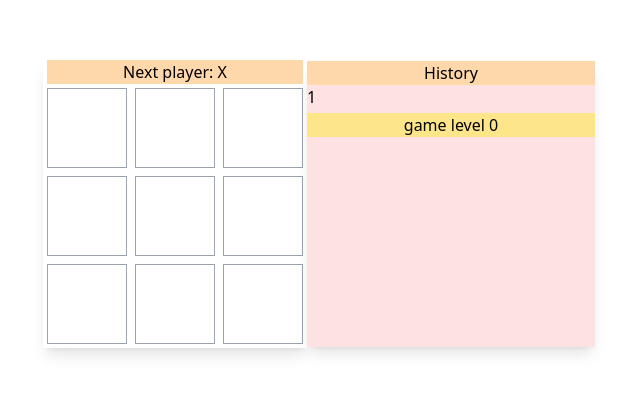
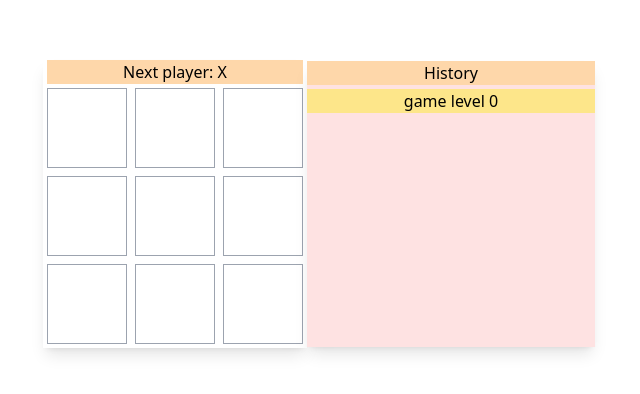
Before and after one commit to rayhansharif-OIW/lws-projects, a React (Vite) app: page / in a window 1280 px wide. Shown: the part 196-590 px from the top of the page, without its empty margins (321-961 px from the left). Built offline with nearby package versions, Linux system fonts and the light colour scheme.

Commit message:
successfully completed all requirnment

```diff
--- a/src/component/Game.jsx
+++ b/src/component/Game.jsx
@@ -6,8 +6,9 @@ import { useState } from "react";
 export default function Game() {
   const [history, setHistory] = useState([Array(9).fill(null)]);
   const [xIsNext, setxIsNext] = useState(true);
+  const [currentHistoryIndex, setCurrentHistoryIndex] = useState(0);
 
-  const currentValue = history[history.length - 1];
+  const currentValue = history[currentHistoryIndex];
   console.log(history.length);
 
   let winStatus;
@@ -18,13 +19,18 @@ export default function Game() {
     : (winStatus = `winner: ${winner[0]}`);
 
   function gameController(nextValue, xIsNext) {
-    setHistory([...history, nextValue]);
+    const slicedHistory = [
+      ...history.slice(0, currentHistoryIndex + 1),
+      nextValue,
+    ];
+    setHistory(slicedHistory);
     setxIsNext(!xIsNext);
+    setCurrentHistoryIndex(slicedHistory.length - 1);
   }
 
   function historyButtonClick(index) {
-    const slicedArray = history.slice(0, index + 1);
-    setHistory(slicedArray);
+    setCurrentHistoryIndex(index);
+    setxIsNext(index % 2 == 0);
   }
   return (
     <div className="flex justify-center items-center h-screen ">
--- a/src/component/History.jsx
+++ b/src/component/History.jsx
@@ -1,15 +1,15 @@
 export default function History({ histories, historyButtonClick }) {
   // need a function to implement click event in this history button
-  let copyHistory = [...histories];
+  // let histories = [...histories];
 
   return (
     <div className="bg-red-100 h-[286px] w-[288px] shadow-lg grid-cols-1 overflow: scroll">
       <h1 className="flex items-center justify-center bg-orange-200 ">
         History
       </h1>
-      <h3>{copyHistory.length}</h3>
+
       <div className=" flex flex-col overflow-y: scroll h-full ">
-        {copyHistory.map((history, index) => {
+        {histories.map((history, index) => {
           return (
             <button
               key={index}
```
